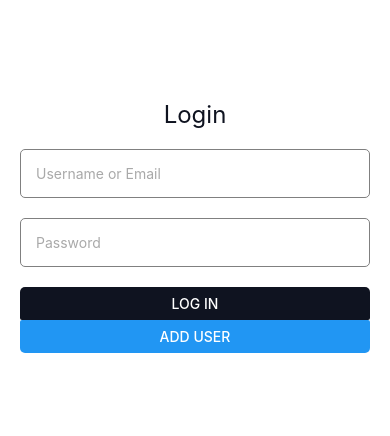
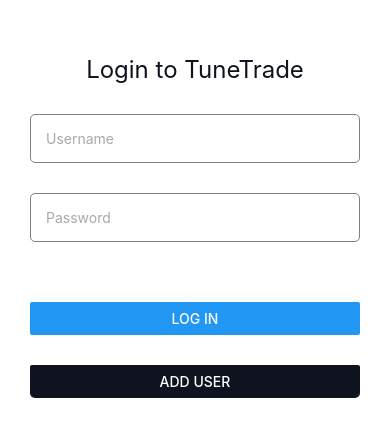
Before and after one commit to kobevd/tunetrade, a React Native app: screen / in a window 390 px wide. Shown: the part 196-632 px from the top of the page. Built offline with nearby package versions, Linux system fonts and the light colour scheme; no server answers.

Commit message:
Register FIxed - eindelijk

```diff
--- a/components/Bio.js
+++ b/components/Bio.js
@@ -15,7 +15,7 @@
     <View style={styles.container}>
       <Image source={require('../img/header-image.png')} style={styles.backgroundImage} />
       <View style={styles.card}>
-        <Image source={require('../img/profile.png')} style={styles.profileImage} />
+        <Image source={require('../img/pfp.jpg')} style={styles.profileImage} />
         <View style={styles.textContainer}>
           <Text style={styles.name}>{userName}</Text>
           <Text style={styles.title}>{userType}</Text>
--- a/components/LoginScreen.js
+++ b/components/LoginScreen.js
@@ -28,10 +28,10 @@
 
   return (
     <View style={styles.container}>
-      <Text style={styles.title}>Login</Text>
+      <Text style={styles.title}>Login to TuneTrade</Text>
       <TextInput
         style={styles.input}
-        placeholder="Username or Email"
+        placeholder="Username"
         value={username}
         onChangeText={setUsername}
         placeholderTextColor="#A9A9A9"
@@ -44,10 +44,16 @@
         onChangeText={setPassword}
         placeholderTextColor="#A9A9A9"
       />
+
       <View style={styles.buttonContainer}>
-        <Button title="Log In" onPress={handleLogin} color="#0F1320" />
-        <Button title="Add User" onPress={onRegister} />
+        <View style={styles.buttonWrapper}>
+          <Button title="Log In" onPress={handleLogin}  />
+        </View>
+        <View style={styles.buttonWrapper}>
+          <Button title="Add User" onPress={onRegister} color="#0F1320" />
+        </View>
       </View>
+
     </View>
   );
 };
@@ -58,12 +64,12 @@
     justifyContent: 'center',
     alignItems: 'center',
     backgroundColor: '#FFF',
-    padding: 20,
+    padding: 30,
   },
   title: {
     fontSize: 24,
     color: '#0F1320',
-    marginBottom: 20,
+    marginBottom: 30,
   },
   input: {
     width: '100%',
@@ -71,7 +77,7 @@
     borderWidth: 1,
     borderColor: 'gray',
     borderRadius: 5,
-    marginBottom: 20,
+    marginBottom: 30,
     color: '#0F1320',
   },
   buttonContainer: {
@@ -79,6 +85,9 @@
     borderRadius: 5,
     overflow: 'hidden',
   },
+  buttonWrapper: {
+    marginTop: 30, // Add space between buttons
+  },
 });
 
 export default LoginScreen;
--- a/components/RegistrationScreen.js
+++ b/components/RegistrationScreen.js
@@ -10,34 +10,37 @@
 
   const handleRegister = () => {
     const userData = {
-      username,
-      password,
-      email,
+      username: username,
+      password: password,
+      email: email,
       is_artist: isArtist,
-      bio
+      // bio: bio // Uncomment if you also want to send 'bio'
     };
 
-    fetch('https://jouwnaam.vaw.be/api.php?action=add_post', {
+    const apiUrl = 'https://jouwnaam.vaw.be/api.php'; // Replace with your server's URL
+
+    fetch(apiUrl, {
       method: 'POST',
       headers: {
         'Content-Type': 'application/json',
       },
       body: JSON.stringify(userData),
     })
-    .then(response => {
-      if (!response.ok) {
-        throw new Error(`HTTP error! status: ${response.status}`);
+    .then(response => response.text())
+    .then(text => {
+      try {
+        const data = JSON.parse(text);
+        console.log("Parsed data:", data);
+        Alert.alert("Success", "User registered successfully!");
+      } catch (error) {
+
       }
-      return response.json();
+      onRegister && onRegister(); // Navigate back after registration attempt
     })
-    .then(data => {
-      console.log('Registration successful', data);
-      Alert.alert('Registration Successful', 'Your account has been created.');
-      onRegister(); // Navigate back or update state as necessary
-    })
-    .catch(error => {
-      console.error('Registration failed:', error);
-      Alert.alert('Registration Failed', error.toString());
+    .catch((error) => {
+      console.error('Fetch error:', error);
+      Alert.alert("Error", "But user is there, for some reason..");
+      onRegister && onRegister(); // Navigate back even if there's a fetch error
     });
   };
 
```
Also changed, not shown: img/pfp.jpg (added).
